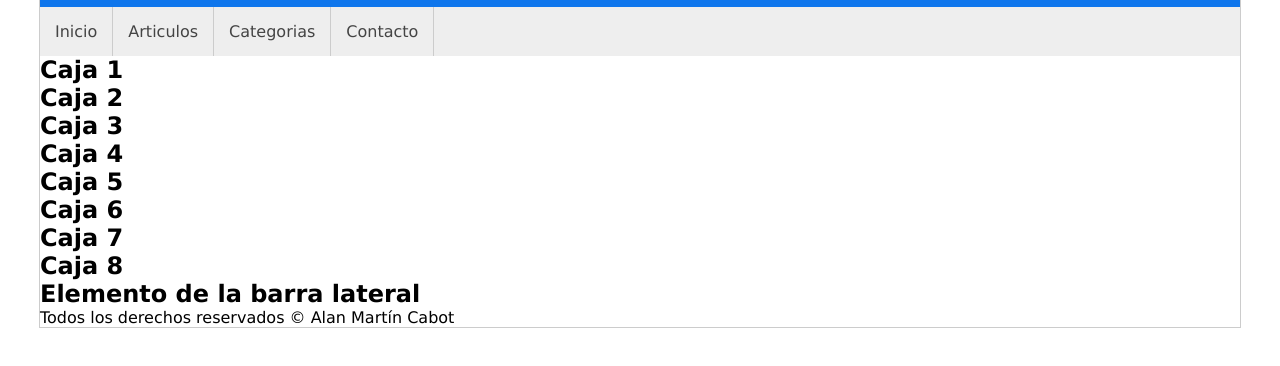
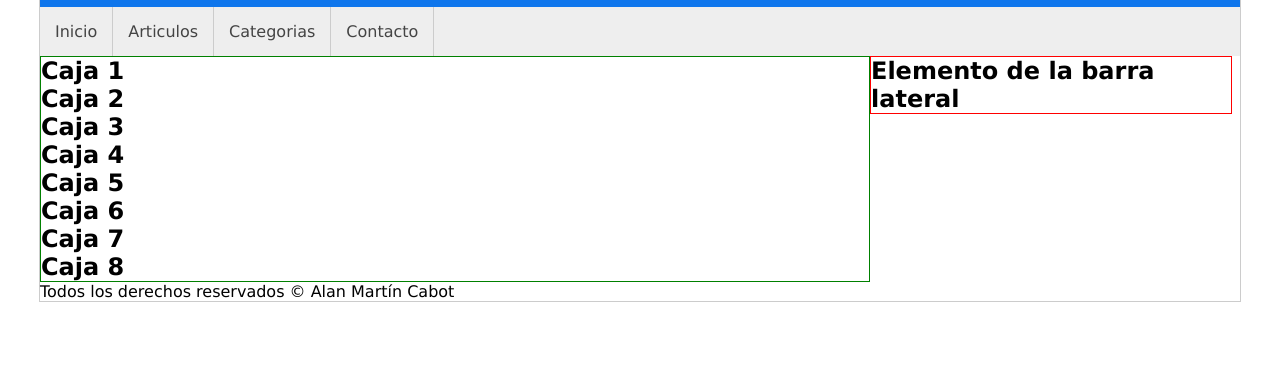
Before and after one commit to alanmartinc/Curso-Master-CSS-Udemy-Ejercicios, a plain HTML site: page CSS3/EJERCICIOS CON CSS/index.html in a window 1280 px wide. Shown: the part 114-480 px from the top of the page. Drawn offline with Linux system fonts and the light colour scheme.

Commit message:
Se agrega ejercicio 6 y 8 de CSS

```diff
--- a/CSS3/EJERCICIOS CON CSS/index.html
+++ b/CSS3/EJERCICIOS CON CSS/index.html
@@ -48,12 +48,13 @@
             </div>
         </section>
 
-        <sidebar id="lateral">
+        <aside id="lateral">
             <div class="caja">
                 <h2>Elemento de la barra lateral</h2>
             </div>
-        </sidebar>
+        </aside>
 
+        <div class="clearfix"></div>
         <footer id="footer">
             Todos los derechos reservados &copy; Alan Martín Cabot
         </footer>
--- a/CSS3/EJERCICIOS CON CSS/styles.css
+++ b/CSS3/EJERCICIOS CON CSS/styles.css
@@ -4,9 +4,9 @@
 (HECHO) 3. TODO EL CONTENIDO DEBE ESTAR DENTRO DEL CONTENEDOR GENERAL Y SU ANCHO SERÁ DE 1200PX Y ESTAR CENTRADO.
 (HECHO) 4. EL HEADER DEBE OCUPAR EL 100% DEL ANCHO Y TENER UN TEXTO GRANDE CENTRADO.
 (HECHO) 5. MENU DEBE TENER LOS ELEMENTOS UNO AL LADO DEL OTRO.
-6. EL CONTENIDO PRINCIPAL DEBE TENER UN ANCHO DEL 70%.
+(HECHO) 6. EL CONTENIDO PRINCIPAL DEBE TENER UN ANCHO DEL 70%.
 7. EL CONTENIDO DENTRO DEL CONTENEDOR PRINCIPAL DEBE SER UNA CUADRICULA CON 4 LINEAS DE 2 CAJAS.
-8. LA BARRA LATERAL DEBE TENER UN ANCHO DEL 30%.
+(HECHO) 8. LA BARRA LATERAL DEBE TENER UN ANCHO DEL 30%.
 9. EL FOOTER DEBE TENER UN ANCHO DEL 100% DEL DIV QUE LO CONTIENE Y ESTAR ABAJO DEL TODO.
 **/
 
@@ -63,3 +63,15 @@
 #menu ul li:hover a {
     color: white;
 }
+
+#contenido {
+    width: 69%;
+    border: 1px solid green;
+    float: left;
+}
+
+#lateral {
+    float: left;
+    width: 30%;
+    border: 1px solid red;
+}
```
